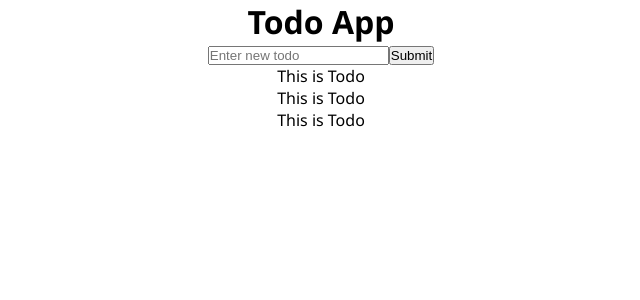
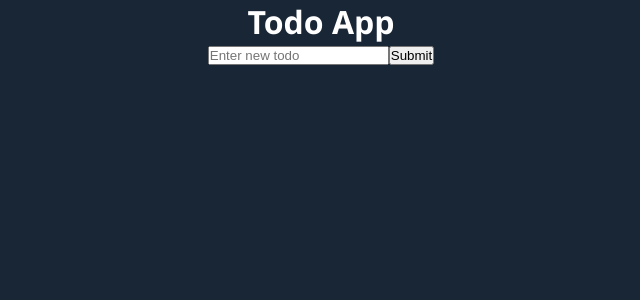
Before and after one commit to alpetrushkin/todo-app-v1, a React (Create React App) app: page / in a window 1280 px wide. Shown: the top 300 px of the page, without its empty margins (319-959 px from the left). Built offline with nearby package versions, Linux system fonts and the light colour scheme.

Commit message:
добавление новых задач с помощью формы

```diff
--- a/src/App.js
+++ b/src/App.js
@@ -1,14 +1,21 @@
 import './App.css';
-import Todo from "./components/Todos/Todo";
 import TodoForm from "./components/Todos/TodoForm";
 import TodoList from "./components/Todos/TodoList";
+import {useState} from "react";
 
 function App() {
+    const [todos, setTodos] = useState([])
+
+    const addTodoHandler = (text) => {
+        setTodos([...todos, text])
+    }
+
     return (
         <div className="App">
             <h1>Todo App</h1>
-            <TodoForm />
-            <TodoList />
+            <TodoForm addTodo={addTodoHandler}/>
+            <TodoList todos={todos}/>
+
         </div>
     );
 }
--- a/src/components/Todos/Todo.js
+++ b/src/components/Todos/Todo.js
@@ -1,11 +1,7 @@
 import React from 'react';
 
-const Todo = () => {
-    return (
-        <div>
-            This is Todo
-        </div>
-    );
+const Todo = ({ todo }) => {
+    return <h3>{todo}</h3>
 };
 
 export default Todo;
--- a/src/components/Todos/TodoForm.js
+++ b/src/components/Todos/TodoForm.js
@@ -1,11 +1,19 @@
-import React from 'react';
+import React, {useState} from 'react';
 
 
-const TodoForm = () => {
+const TodoForm = ({addTodo}) => {
+    const [text, setText] = useState('')
+
+    const onSubmitHandler = (event) => {
+        event.preventDefault()
+        addTodo(text)
+        setText('')
+    }
+
     return (
-        <form>
-            <input type="text" placeholder="Enter new todo"/>
-            <button type={"submit"}>Submit</button>
+        <form onSubmit={onSubmitHandler}>
+            <input placeholder="Enter new todo" value={text} onChange={(event) => setText(event.currentTarget.value)}/>
+            <button>Submit</button>
         </form>
     );
 };
--- a/src/components/Todos/TodoList.js
+++ b/src/components/Todos/TodoList.js
@@ -1,14 +1,8 @@
 import React from 'react';
 import Todo from "./Todo";
 
-const TodoList = () => {
-    return (
-        <div>
-            <Todo />
-            <Todo />
-            <Todo />
-        </div>
-    );
+const TodoList = ({ todos }) => {
+    return todos.map((todo, index) => <Todo key={index} todo={todo}/>)
 };
 
 export default TodoList;
--- a/src/index.css
+++ b/src/index.css
@@ -7,4 +7,6 @@
   font-family: 'Segoe UI', 'Roboto', 'Oxygen',
     'Ubuntu', 'Cantarell', 'Fira Sans', 'Droid Sans', 'Helvetica Neue',
     sans-serif;
+  color: #fff;
+  background-color: #182636;
 }
```
